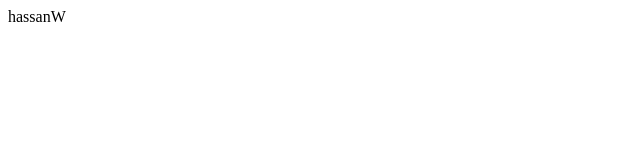
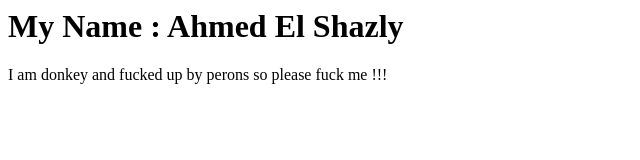
Before and after one commit to ahmedabelsatar/ahmedabelsatar.github.io, a plain HTML site: page index.html in a window 1280 px wide. Shown: the whole page, without its empty margins (0-640 px from the left). Drawn offline with Linux system fonts and the light colour scheme.

Commit message:
new edit

```diff
--- a/index.html
+++ b/index.html
@@ -1 +1,13 @@
-<h>hassanW</h>
+<html>
+    <header>
+        <title>Ahmed El-SHazly</title>
+    </header>
+    <body>
+        <div>
+            <h1><strong>My Name :</strong> Ahmed El Shazly</h1>
+            <p>
+                I am donkey and fucked up by perons so please fuck me !!!
+            </p>
+        </div>
+    </body>
+</html>
```
